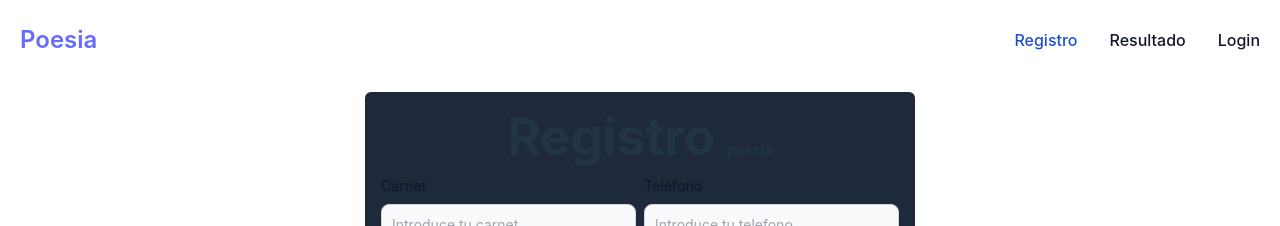
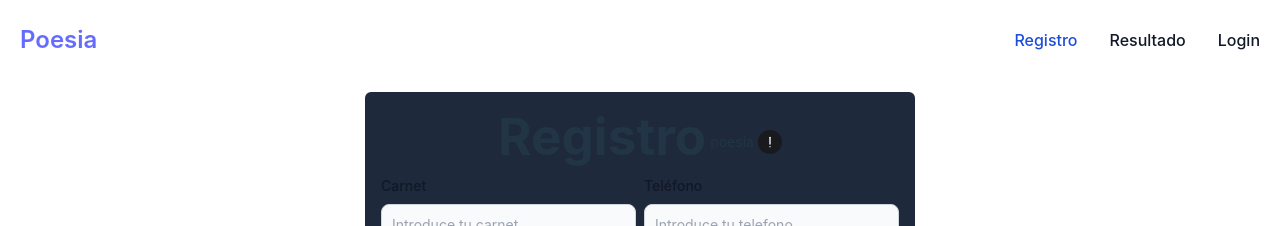
Before and after one commit to vasquezluis/evento-poesia, a React (Vite) app in the folder client/: page / in a window 1280 px wide. Shown: the top 226 px of the page. Built offline with nearby package versions, Linux system fonts and the light colour scheme; what @react-pdf/renderer would draw is missing.

Commit message:
feat: show popover with "carnet" validation
+ add popover button to show to to structure carnet info
+ some style changes

```diff
--- a/client/src/components/CustomInput.jsx
+++ b/client/src/components/CustomInput.jsx
@@ -6,9 +6,10 @@ function CustomInput ({ label, ...props }) {
   return (
     <div className='flex flex-col justify-start w-full'>
       <label
-        className='block mb-2 text-sm font-medium text-gray-900 dark:text-white text-start'
+        className='flex flex-row gap-x-1 justify-start items-center mb-2 text-sm font-medium text-gray-900 dark:text-white'
         htmlFor=''
-      >{label}
+      >
+        {label}
       </label>
       <input
         {...field}
--- /dev/null
+++ b/client/src/components/PopOver.jsx
@@ -0,0 +1,58 @@
+const data = [
+  {
+    id: 1,
+    title: '1er dígito',
+    description: '"A" mayúscula o minúscula.'
+  },
+  {
+    id: 2,
+    title: '2do dígito',
+    description: 'Cualquier número o letra.'
+  },
+  {
+    id: 3,
+    title: '3er dígito',
+    description: 'El número 5.'
+  },
+  {
+    id: 4,
+    title: '4to dígito',
+    description: 'Cualquier número o letra.'
+  },
+  {
+    id: 5,
+    title: '5to dígito',
+    description: 'Cualquier número o letra.'
+  },
+  {
+    id: 6,
+    title: '6to dígito',
+    description: 'El número 1, 3 o 9.'
+  }
+]
+
+function PopOver ({ isPopOverVisible }) {
+  return (
+    <div
+      className={`absolute z-50 ${
+        isPopOverVisible ? 'block' : 'hidden'
+      } w-72 text-sm text-gray-500 transition-opacity duration-300 bg-white border border-gray-200 rounded-lg shadow-sm`}
+    >
+      <div className='px-3 py-2 bg-gray-100 border-b border-gray-200 rounded-t-lg dark:border-gray-600 dark:bg-gray-700'>
+        <h3 className='font-semibold text-gray-900 dark:text-white'>
+          Formato de carnets
+        </h3>
+      </div>
+      <ul className='px-3 py-2'>
+        {data.map((item) => (
+          <li key={item.id} className='flex justify-start items-center gap-x-1'>
+            <span className='font-bold text-neutral-800'>{item.title}</span>
+            <span className='text-neutral-500'>{item.description}</span>
+          </li>
+        ))}
+      </ul>
+    </div>
+  )
+}
+
+export default PopOver
--- a/client/src/components/RegistrationForm.jsx
+++ b/client/src/components/RegistrationForm.jsx
@@ -1,6 +1,7 @@
 import './UserForm.css'
-import { useState, useRef } from 'react'
+import { useState } from 'react'
 import { getCurrentAge } from '../helpers/getCurrentAge'
+import PopOver from './PopOver'
 
 // * FORMIK / YUP
 import { Formik, Form } from 'formik'
@@ -21,9 +22,11 @@ import { toast } from 'react-toastify'
 
 // * CAPTCHA
 import ReCaptcha from './ReCaptcha'
+import Exclamations from './icons/Exclamations'
 
 function RegistrationForm () {
   const [captchaToken, setcaptchaToken] = useState('')
+  const [isPopOverVisible, setIsPopOverVisible] = useState(false)
   const navigate = useNavigate()
 
   const notify = () => {
@@ -77,13 +80,12 @@ function RegistrationForm () {
           ...values,
           fecha_inscripcion: new Date().toISOString()
         })
+        actions.resetForm()
       } else {
         errorNotify('Captcha no resulto 😐')
         setcaptchaToken(null)
       }
     }
-
-    actions.resetForm()
   }
 
   const onChange = (token) => {
@@ -107,9 +109,11 @@ function RegistrationForm () {
     >
       {({ isSubmitting }) => (
         <Form className='w-[550px] bg-slate-800 p-4 rounded-md'>
-          <h1 className='font-bold mb-3'>
-            Registro <span className='text-sm'>poesia</span>
-          </h1>
+          <div className='flex justify-center items-center gap-x-1'>
+            <h1 className='font-bold mb-3 '>Registro</h1>
+            <span className='text-sm'>poesia</span>
+            <Exclamations setIsPopOverVisible={setIsPopOverVisible} />
+          </div>
 
           <div className='flex flex-row justify-center gap-2'>
             <CustomInput
@@ -118,6 +122,8 @@ function RegistrationForm () {
               type='text'
               placeholder='Introduce tu carnet'
             />
+
+            <PopOver isPopOverVisible={isPopOverVisible} />
 
             <CustomInput
               label='Teléfono'
--- a/client/src/components/_partials/Navbar.jsx
+++ b/client/src/components/_partials/Navbar.jsx
@@ -19,6 +19,11 @@ function Navbar () {
             Poesia
           </span>
         </Link>
+        {user.user !== '' && (
+          <h1 className='block py-2 pl-3 pr-4 text-gray-900 rounded hover:bg-gray-100 md:hover:bg-transparent md:border-0 md:hover:text-blue-700 md:p-0 dark:text-white md:dark:hover:text-blue-500 dark:hover:bg-gray-700 dark:hover:text-white md:dark:hover:bg-transparent text-xl font-bold'>
+            Lista de registros
+          </h1>
+        )}
         <button
           data-collapse-toggle='navbar-default'
           type='button'
--- /dev/null
+++ b/client/src/components/icons/Exclamations.jsx
@@ -0,0 +1,28 @@
+const Exclamations = ({ setIsPopOverVisible }) => {
+  return (
+    <svg
+      onMouseEnter={() => {
+        setIsPopOverVisible(true)
+      }}
+      onMouseLeave={() => {
+        setIsPopOverVisible(false)
+      }}
+      xmlns='http://www.w3.org/2000/svg'
+      width='24'
+      height='24'
+      viewBox='0 0 24 24'
+      fill='none'
+      stroke='currentColor'
+      strokeWidth='2'
+      strokeLinecap='round'
+      strokeLinejoin='round'
+      className='h-6 w-6 text-white p-1 bg-neutral-900/80 rounded-full'
+    >
+      <path stroke='none' d='M0 0h24v24H0z' fill='none' />
+      <path d='M12 19v.01' />
+      <path d='M12 15v-10' />
+    </svg>
+  )
+}
+
+export default Exclamations
```
